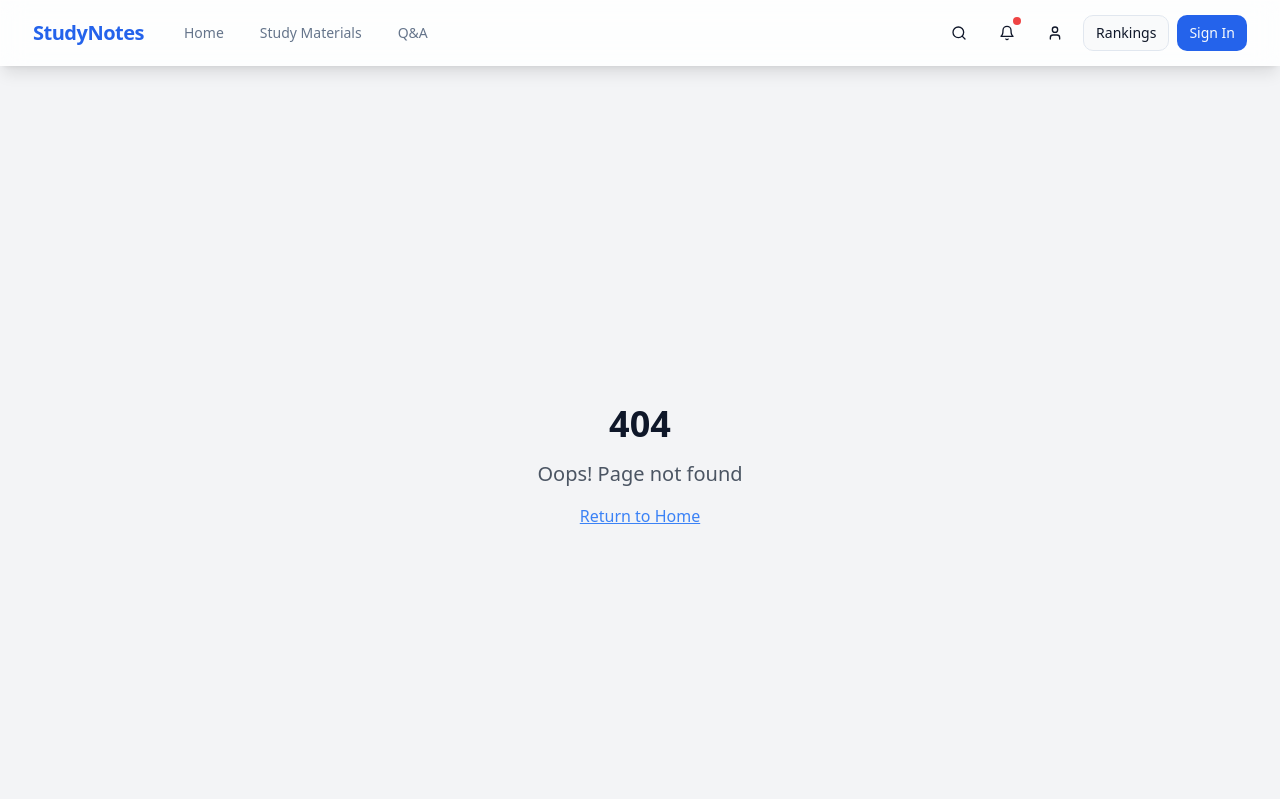
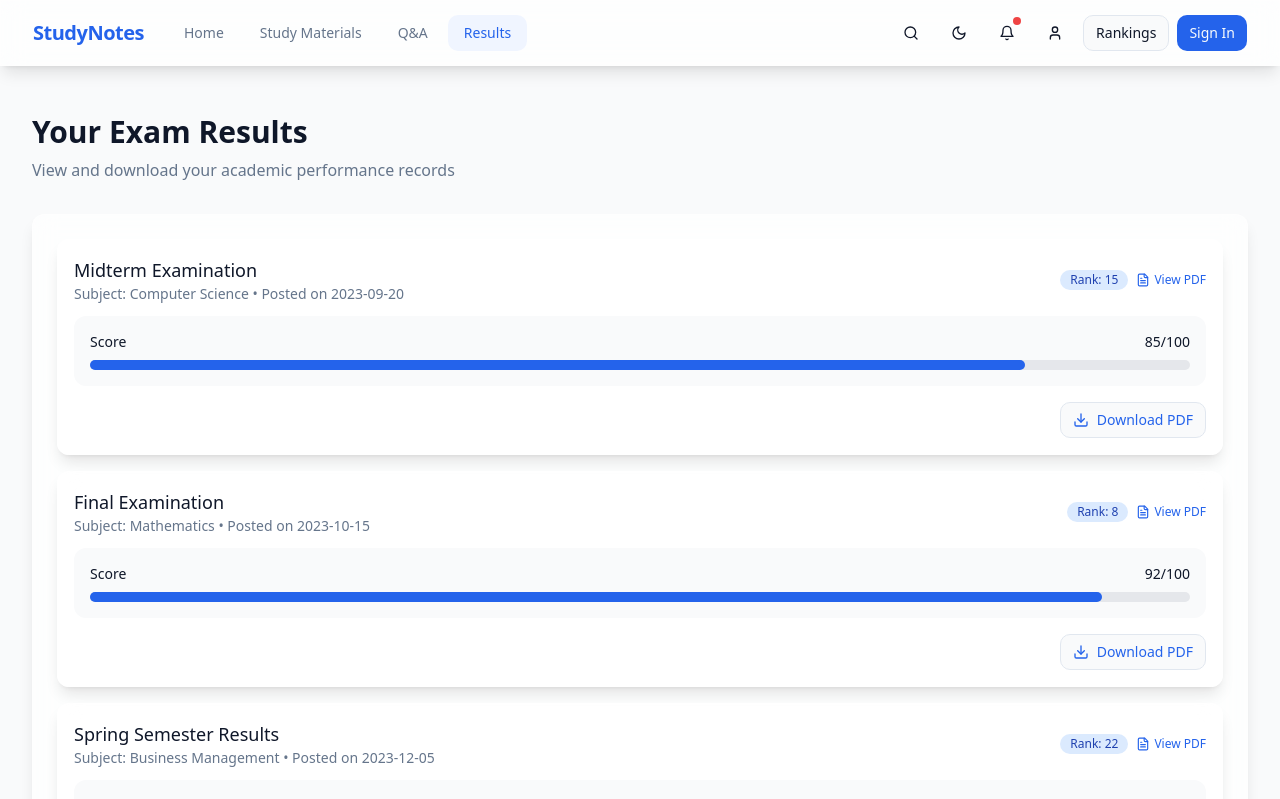
Before and after one commit to memadanraj/inquiry-arcade, a React (Vite) app: page /results in a window 1280 px wide. Before the commit this address had no page. Shown: the top 799 px of the page. Built offline with nearby package versions, Linux system fonts and the light colour scheme.

Commit message:
Move results and fix theme toggle
Moves results to navbar and fixes dark theme toggle functionality.

```diff
--- a/src/App.tsx
+++ b/src/App.tsx
@@ -6,12 +6,14 @@ import { QueryClient, QueryClientProvider } from "@tanstack/react-query";
 import { BrowserRouter, Routes, Route } from "react-router-dom";
 import { useLocation } from "react-router-dom";
 import { AnimatePresence } from "framer-motion";
+import { ThemeProvider } from "next-themes";
 import Navbar from "@/components/layout/Navbar";
 import MobileNav from "@/components/layout/MobileNav";
 import Home from "@/pages/Home";
 import StudyMaterials from "@/pages/StudyMaterials";
 import QandA from "@/pages/QandA";
 import Profile from "@/pages/Profile";
+import Results from "@/pages/Results";
 import NotFound from "@/pages/NotFound";
 import AdminDashboard from "@/pages/AdminDashboard";
 
@@ -27,6 +29,7 @@ const AppRoutes = () => {
         <Route path="/study-materials" element={<StudyMaterials />} />
         <Route path="/q-and-a" element={<QandA />} />
         <Route path="/profile" element={<Profile />} />
+        <Route path="/results" element={<Results />} />
         <Route path="/admin-dashboard" element={<AdminDashboard />} />
         <Route path="*" element={<NotFound />} />
       </Routes>
@@ -36,6 +39,7 @@ const AppRoutes = () => {
 
 const App = () => (
   <QueryClientProvider client={queryClient}>
+    <ThemeProvider attribute="class" defaultTheme="system" enableSystem>
       <TooltipProvider>
         <Toaster />
         <Sonner />
@@ -49,6 +53,7 @@ const App = () => (
           </div>
         </BrowserRouter>
       </TooltipProvider>
+    </ThemeProvider>
   </QueryClientProvider>
 );
 
--- a/src/components/layout/MobileNav.tsx
+++ b/src/components/layout/MobileNav.tsx
@@ -2,7 +2,7 @@
 import React from 'react';
 import { Link, useLocation } from 'react-router-dom';
 import { cn } from '@/lib/utils';
-import { BookOpen, BookText, MessageSquare, User } from 'lucide-react';
+import { BookOpen, BookText, MessageSquare, User, FileText } from 'lucide-react';
 
 const MobileNav = () => {
   const location = useLocation();
@@ -11,6 +11,7 @@ const MobileNav = () => {
     { name: 'Home', path: '/', icon: BookOpen },
     { name: 'Study', path: '/study-materials', icon: BookText },
     { name: 'Q&A', path: '/q-and-a', icon: MessageSquare },
+    { name: 'Results', path: '/results', icon: FileText },
     { name: 'Profile', path: '/profile', icon: User },
   ];
 
--- a/src/components/layout/Navbar.tsx
+++ b/src/components/layout/Navbar.tsx
@@ -3,11 +3,12 @@ import React, { useState } from 'react';
 import { Link, useLocation } from 'react-router-dom';
 import { cn } from '@/lib/utils';
 import { Button, buttonVariants } from '@/components/ui/button';
-import { BookOpen, BookText, MessageSquare, User, Search, Bell } from 'lucide-react';
+import { BookOpen, BookText, MessageSquare, User, Search, Bell, FileText, Sun, Moon } from 'lucide-react';
 import { Input } from '@/components/ui/input';
 import { AnimatePresence, motion } from 'framer-motion';
 import AuthModal from './AuthModal';
 import NotificationDropdown from './NotificationDropdown';
+import { useTheme } from 'next-themes';
 
 const Navbar = () => {
   const location = useLocation();
@@ -15,12 +16,20 @@ const Navbar = () => {
   const [showAuthModal, setShowAuthModal] = useState(false);
   const [showNotifications, setShowNotifications] = useState(false);
 
+  // Theme provider hook
+  const { theme, setTheme, resolvedTheme } = useTheme();
+
+  const toggleTheme = () => {
+    setTheme(resolvedTheme === 'dark' ? 'light' : 'dark');
+  };
+
   const isActive = (path: string) => location.pathname === path;
 
   const navItems = [
     { name: 'Home', path: '/', icon: BookOpen },
     { name: 'Study Materials', path: '/study-materials', icon: BookText },
     { name: 'Q&A', path: '/q-and-a', icon: MessageSquare },
+    { name: 'Results', path: '/results', icon: FileText },
   ];
 
   return (
@@ -80,6 +89,16 @@ const Navbar = () => {
               )}
             </AnimatePresence>
 
+            <Button
+              variant="ghost"
+              size="icon"
+              onClick={toggleTheme}
+              aria-label="Toggle theme"
+              className="relative"
+            >
+              {resolvedTheme === 'dark' ? <Sun className="h-5 w-5" /> : <Moon className="h-5 w-5" />}
+            </Button>
+
             <div className="relative">
               <Button
                 variant="ghost"
@@ -112,7 +131,7 @@ const Navbar = () => {
             </div>
 
             <Link
-              to="/leaderboard"
+              to="/rankings"
               className={cn(
                 buttonVariants({ variant: "outline", size: "sm" }),
                 "hidden md:inline-flex"
--- a/src/pages/Profile.tsx
+++ b/src/pages/Profile.tsx
@@ -1,10 +1,8 @@
 
-import React, { useEffect } from 'react';
+import React from 'react';
 import { motion } from 'framer-motion';
 import { Tabs, TabsContent, TabsList, TabsTrigger } from '@/components/ui/tabs';
-import { MessageSquare, Bookmark, Award, Sun, Moon } from 'lucide-react';
-import { useTheme } from 'next-themes';
-import { Button } from '@/components/ui/button';
+import { MessageSquare, Bookmark, Award } from 'lucide-react';
 
 // Import components
 import ProfileHeader from '@/components/profile/ProfileHeader';
@@ -49,17 +47,6 @@ const achievements = [
 ];
 
 const Profile = () => {
-  // Theme provider hook
-  const { theme, setTheme, resolvedTheme } = useTheme();
-
-  // Detect system preference on mount
-  useEffect(() => {
-    const prefersDark = window.matchMedia && window.matchMedia('(prefers-color-scheme: dark)').matches;
-    if (prefersDark && !theme) {
-      setTheme('dark');
-    }
-  }, [theme, setTheme]);
-
   // This would come from authentication system in a real app
   const user = {
     name: 'John Doe',
@@ -70,10 +57,6 @@ const Profile = () => {
     rank: 'Scholar',
   };
 
-  const toggleTheme = () => {
-    setTheme(resolvedTheme === 'dark' ? 'light' : 'dark');
-  };
-
   return (
     <div className="container py-8 md:py-12">
       <motion.div
@@ -81,18 +64,6 @@ const Profile = () => {
         animate={{ opacity: 1, y: 0 }}
         transition={{ duration: 0.5 }}
       >
-        <div className="flex justify-end mb-4">
-          <Button
-            variant="outline"
-            size="icon"
-            onClick={toggleTheme}
-            aria-label="Toggle theme"
-            className="rounded-full"
-          >
-            {resolvedTheme === 'dark' ? <Sun className="h-5 w-5" /> : <Moon className="h-5 w-5" />}
-          </Button>
-        </div>
-
         <ProfileHeader user={user} />
 
         <Tabs defaultValue="activity" className="mt-8">
--- /dev/null
+++ b/src/pages/Results.tsx
@@ -0,0 +1,30 @@
+
+import React from 'react';
+import { motion } from 'framer-motion';
+import GlassCard from '@/components/ui/GlassCard';
+import ResultsList from '@/components/profile/activity/ResultsList';
+
+const Results = () => {
+  return (
+    <div className="container py-8 md:py-12">
+      <motion.div
+        initial={{ opacity: 0, y: 20 }}
+        animate={{ opacity: 1, y: 0 }}
+        transition={{ duration: 0.5 }}
+      >
+        <div className="mb-8">
+          <h1 className="text-3xl font-bold mb-2">Your Exam Results</h1>
+          <p className="text-muted-foreground">
+            View and download your academic performance records
+          </p>
+        </div>
+
+        <GlassCard className="p-6">
+          <ResultsList />
+        </GlassCard>
+      </motion.div>
+    </div>
+  );
+};
+
+export default Results;
```
Lines whose indentation alone changed are shown as unchanged.
